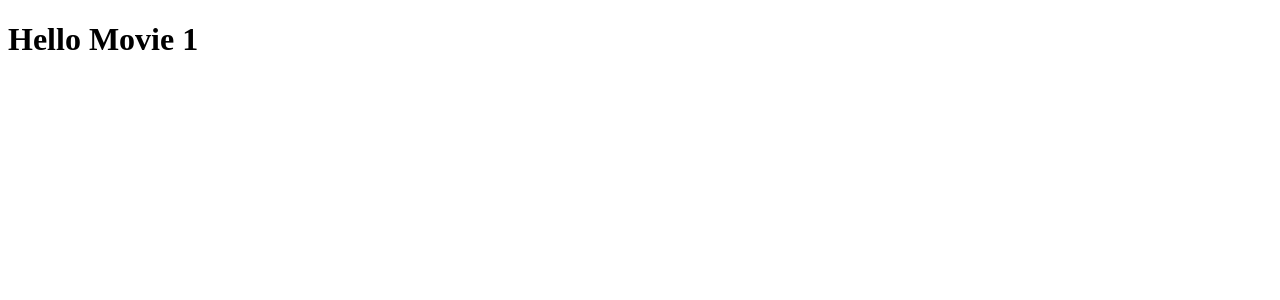
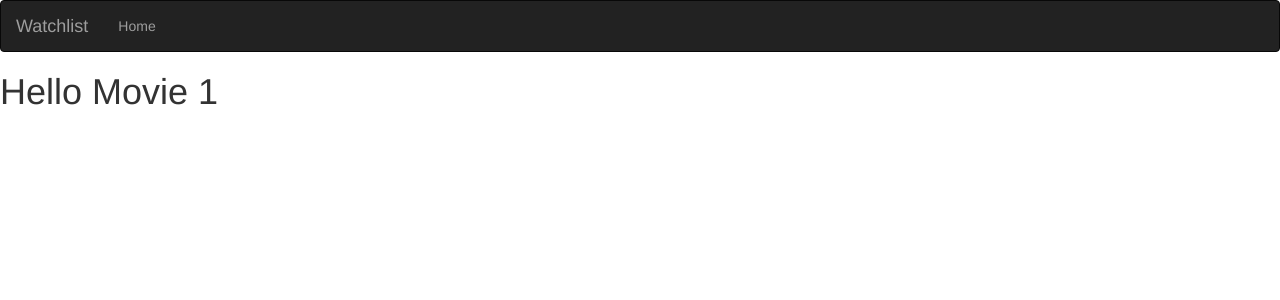
Before and after one commit to Bboofs/-WatchList02, a Flask app: page /movie/1 in a window 1280 px wide. Shown: the top 300 px of the page. Run offline with Flask 2, Linux system fonts and the light colour scheme; parts of the project's set-up code (start-up, migrations or seed data) failed here and were passed over; some libraries are stand-ins or nearby versions.

Commit message:
Add Tuesday: Adding Bootstrap
Tuesday: Introduction, Template Inheritance, Adding Bootstrap. Modified a navbar also on 29-12-2018

```diff
--- a/app/__init__.py
+++ b/app/__init__.py
@@ -1,5 +1,6 @@
 from flask import Flask
 from .config import DevConfig
+from flask_bootstrap import Bootstrap
 
 # Initializing application
 app = Flask(__name__, instance_relative_config = True)
@@ -8,4 +9,7 @@ app = Flask(__name__, instance_relative_config = True)
 app.config.from_object(DevConfig)
 app.config.from_pyfile('config.py')
 
-from app import  views
+# initializing flask extensions
+bootstrap = Bootstrap(app)
+
+from app import views
--- a/app/templates/base.html
+++ b/app/templates/base.html
@@ -1,19 +1,6 @@
-<!DOCTYPE html>
-<html lang="en">
-<head>
-    <meta charset="UTF-8">
-    {% if index_title %}
-    <title>{{ index_title }}</title>
-    {% elif movie_title %}
-    <title>{{ movie_title }}</title>
-    {% else %}
-    <title>Welcome to the Best Movie Review Website</title>
-    {% endif %}
-</head>
-<body>
-<!-- content block -->
-{% block content %}
+{% extends 'bootstrap/base.html'%}
 
+<!-- Navbar block -->
+{% block navbar %}
+{% include 'navbar.html' %}
 {% endblock %}
-</body>
-</html>
--- /dev/null
+++ b/app/templates/navbar.html
@@ -0,0 +1,18 @@
+<div class="navbar navbar-inverse" role="navigation">
+    <div class="container-fluid">
+        <div class="navbar-header">
+            <button type="button" class="navbar-toggle" data-toggle="collapse" data-target=".navbar-collapse">
+                <span class="sr-only">Toggle Navigation</span>
+                <span class="icon-bar"></span>
+                <span class="icon-bar"></span>
+                <span class="icon-bar"></span>
+            </button>
+            <a class="navbar-brand" href="/">Watchlist</a>
+        </div>
+        <div class="navbar-collapse collapse">
+            <ul class="nav navbar-nav">
+                <li><a href="/">Home</a></li>
+            </ul>
+        </div>
+    </div>
+</div>
```
Also changed, not shown: app/templates/base.pre-bootstrap.html (added, +19 -0 lines).
